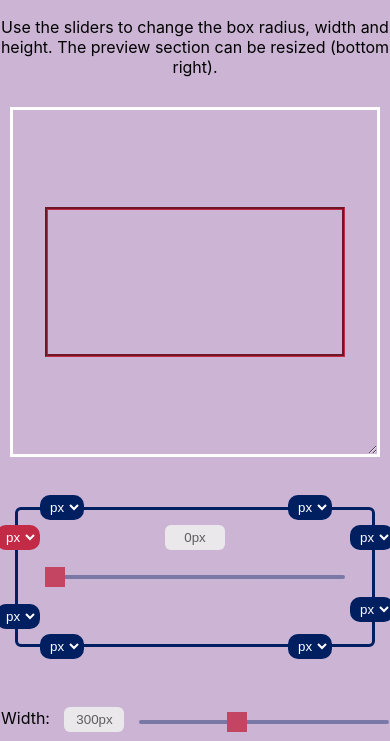
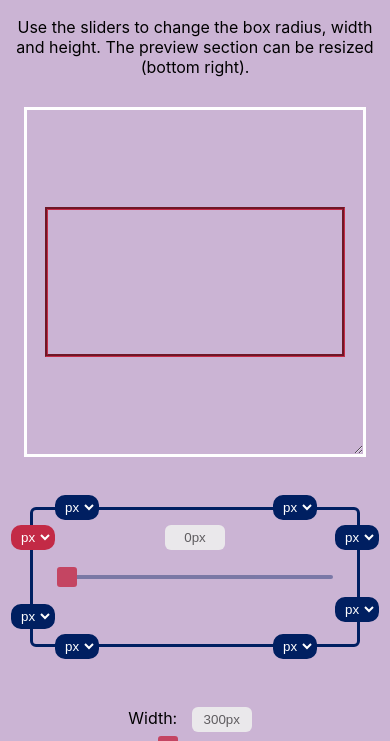
Before and after one commit to iamgideonidoko/border-radius-previewer, a website: page index.html in a window 390 px wide. Shown: the part 93-834 px from the top of the page. Drawn offline with Linux system fonts and the light colour scheme.

Commit message:
fixed some mobile resp issue

```diff
--- a/br-preview.css
+++ b/br-preview.css
@@ -47,6 +47,7 @@ body::-webkit-scrollbar {
     max-width: 120rem;
     margin: 0 auto;
     height: 100vh;
+    padding: 0 1.5rem;
     /*padding-bottom: 3rem;*/
 }
 
@@ -130,6 +131,7 @@ body::-webkit-scrollbar {
     background: rgba(195, 42, 70);
     cursor: pointer;
     /*border-radius: 50px;*/
+    border-radius: 0.3rem;
 }
 
 .slider::-moz-range-thumb {
@@ -139,6 +141,7 @@ body::-webkit-scrollbar {
     cursor: pointer;
     border: 0px solid;
     /*border-radius: 50px;*/
+    border-radius: 0.3rem;
 }
 
 .size-settings {
```
Also changed, not shown: README.md, dist/br-preview.css, dist/index.html.
